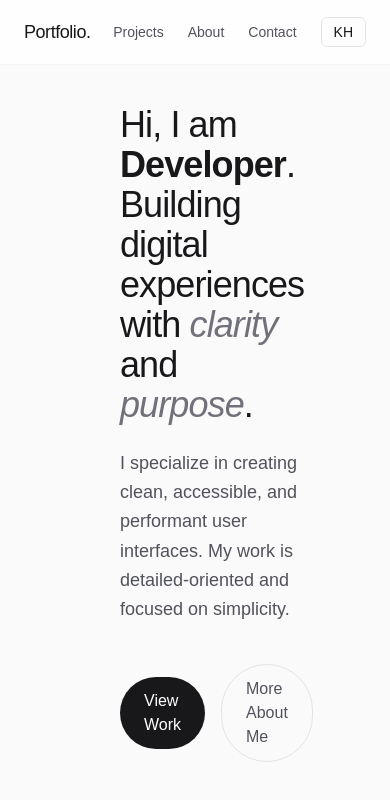
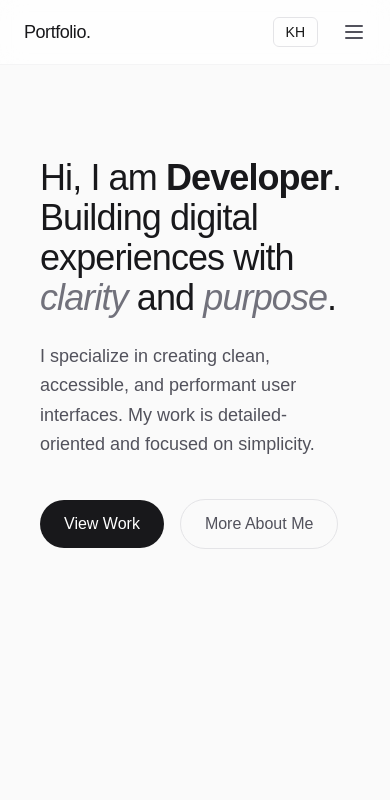
Before and after one commit to Navid-Meng/my-portfolio, a Next.js app: page / in a window 390 px wide. Shown: the top 800 px of the page. Built offline with nearby package versions, Linux system fonts and the light colour scheme; a web font is replaced by a local one.

Commit message:
feat: mobile reponsive

```diff
--- a/app/contact/page.tsx
+++ b/app/contact/page.tsx
@@ -2,7 +2,7 @@ import React from 'react';
 
 export default function ContactPage() {
   return (
-    <div className="container mx-auto px-4 py-8">
+    <div className="container mx-auto px-4 pt-24 pb-8">
       <h1 className="text-4xl font-bold mb-4">Contact Me</h1>
       <p className="text-lg text-gray-600 dark:text-gray-300">
         Feel free to reach out!
--- a/app/page.tsx
+++ b/app/page.tsx
@@ -2,7 +2,7 @@ import Hero from "@/components/sections/Hero";
 
 export default function Home() {
   return (
-    <main className="flex min-h-screen flex-col items-center justify-between p-24 bg-zinc-50 dark:bg-black">
+    <main className="flex min-h-screen flex-col items-center justify-between p-4 md:p-24 bg-zinc-50 dark:bg-black">
       <Hero />
     </main>
   );
--- a/app/projects/page.tsx
+++ b/app/projects/page.tsx
@@ -2,7 +2,7 @@ import React from 'react';
 
 export default function ProjectsPage() {
   return (
-    <div className="container mx-auto px-4 py-8">
+    <div className="container mx-auto px-4 pt-24 pb-8">
       <h1 className="text-4xl font-bold mb-4">My Projects</h1>
       <p className="text-lg text-gray-600 dark:text-gray-300">
         Here are some of the projects I've worked on.
--- a/components/layout/Navbar.tsx
+++ b/components/layout/Navbar.tsx
@@ -9,6 +9,7 @@ import { translations } from '@/lib/data';
 export default function Navbar() {
   const { language } = useLanguage();
   const t = translations[language].nav;
+  const [isMenuOpen, setIsMenuOpen] = React.useState(false);
 
   const navLinks = [
     { name: t.projects, href: '/projects' },
@@ -25,7 +26,9 @@ export default function Navbar() {
         >
           Portfolio.
         </Link>
-        <div className="flex items-center gap-6">
+
+        {/* Desktop Menu */}
+        <div className="hidden md:flex items-center gap-6">
           <ul className="flex items-center gap-6">
             {navLinks.map((link) => (
               <li key={link.href}>
@@ -40,7 +43,42 @@ export default function Navbar() {
           </ul>
           <LanguageSwitcher />
         </div>
+
+        {/* Mobile Menu Button */}
+        <div className="flex items-center gap-4 md:hidden">
+          <LanguageSwitcher />
+          <button
+            onClick={() => setIsMenuOpen(!isMenuOpen)}
+            className="p-2 -mr-2 text-zinc-600 dark:text-zinc-400"
+            aria-label="Toggle menu"
+          >
+            {isMenuOpen ? (
+              <svg xmlns="http://www.w3.org/2000/svg" width="24" height="24" viewBox="0 0 24 24" fill="none" stroke="currentColor" strokeWidth="2" strokeLinecap="round" strokeLinejoin="round"><path d="M18 6 6 18"/><path d="M6 6 18 18"/></svg>
+            ) : (
+              <svg xmlns="http://www.w3.org/2000/svg" width="24" height="24" viewBox="0 0 24 24" fill="none" stroke="currentColor" strokeWidth="2" strokeLinecap="round" strokeLinejoin="round"><line x1="4" x2="20" y1="12" y2="12"/><line x1="4" x2="20" y1="6" y2="6"/><line x1="4" x2="20" y1="18" y2="18"/></svg>
+            )}
+          </button>
+        </div>
       </div>
+
+      {/* Mobile Menu Overlay */}
+      {isMenuOpen && (
+        <div className="md:hidden border-t border-zinc-100 dark:border-zinc-900 bg-white dark:bg-black">
+          <ul className="flex flex-col p-4 gap-4">
+            {navLinks.map((link) => (
+              <li key={link.href}>
+                <Link
+                  href={link.href}
+                  onClick={() => setIsMenuOpen(false)}
+                  className="block text-base font-medium text-zinc-600 dark:text-zinc-400 hover:text-zinc-900 dark:hover:text-zinc-100 transition-colors"
+                >
+                  {link.name}
+                </Link>
+              </li>
+            ))}
+          </ul>
+        </div>
+      )}
     </nav>
   );
 }
```
